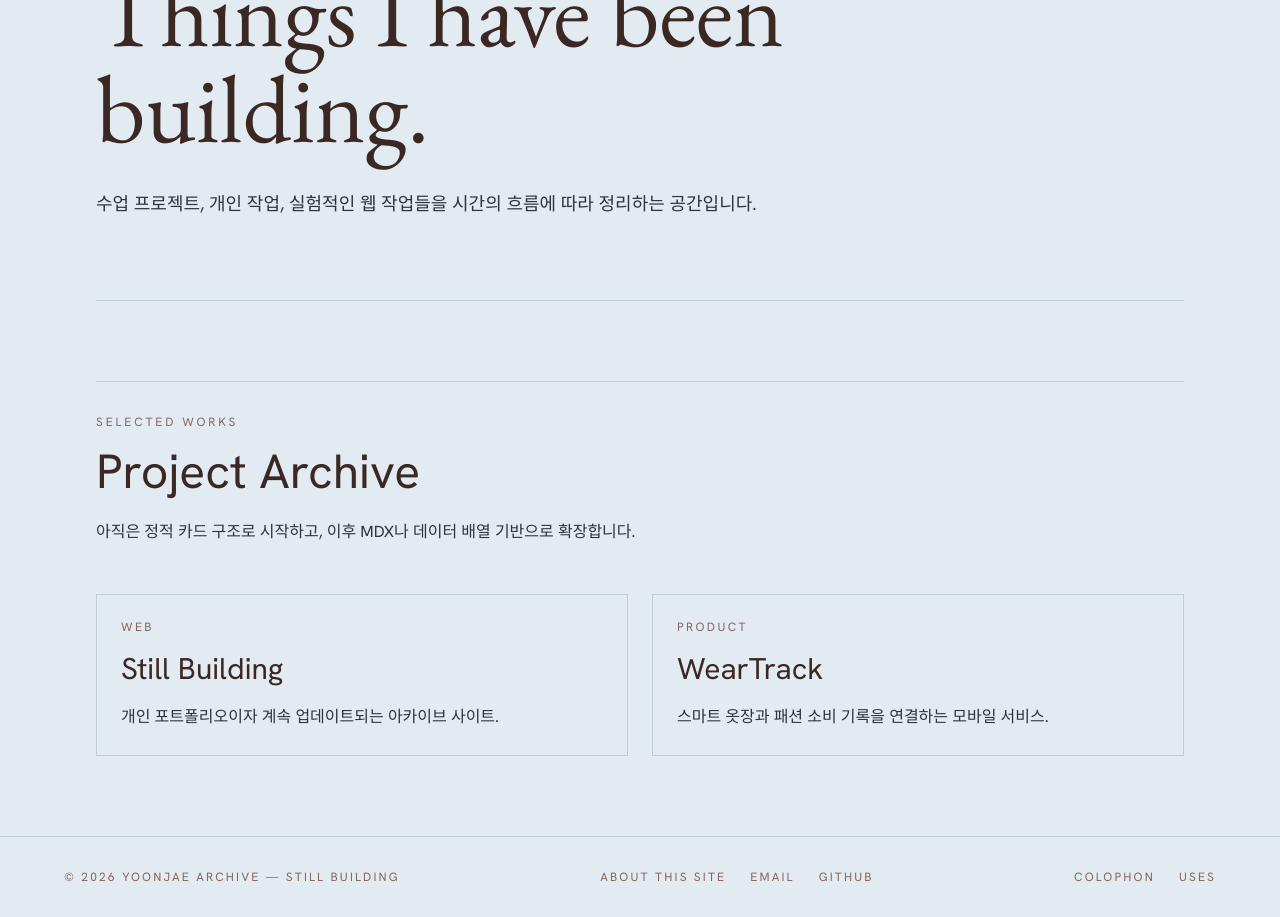
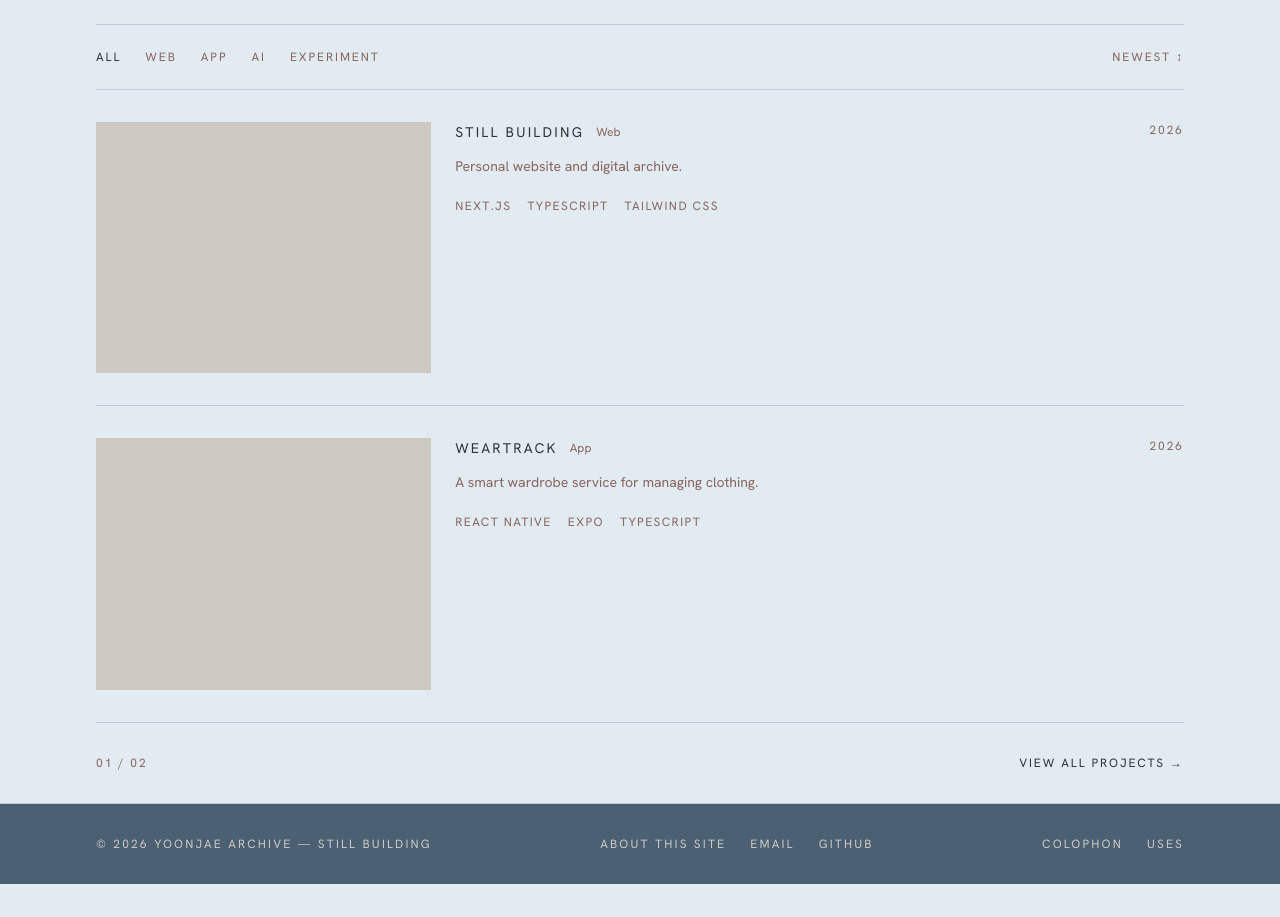
Before and after one commit to yunzaex/still-building, a Next.js app: page /projects in a window 1280 px wide. Shown: the part 200-1117 px from the top of the page. After the commit the page ends 1084 px from the top, so only its background shows below. Built offline with nearby package versions, Linux system fonts and the light colour scheme; a web font is replaced by a local one.

Commit message:
feat: projects 페이지 레이아웃 구축

```diff
--- a/app/about/page.tsx
+++ b/app/about/page.tsx
@@ -0,0 +1,7 @@
+export default function AboutPage() {
+  return (
+    <main>
+      <h1>About</h1>
+    </main>
+  );
+}
--- a/app/globals.css
+++ b/app/globals.css
@@ -10,18 +10,6 @@
   --white: #f7f7f5;
   --accent: #4c6074;
   --font-body: var(--font-body-latin), var(--font-body-korean), sans-serif;
-}
-
-@theme inline {
-  --color-background: var(--background);
-  --color-foreground: var(--foreground);
-}
-
-@media (prefers-color-scheme: dark) {
-  :root {
-    --background: #0a0a0a;
-    --foreground: #ededed;
-  }
 }
 
 @keyframes cursorBlink {
--- a/app/projects/page.tsx
+++ b/app/projects/page.tsx
@@ -1,52 +1,35 @@
+import CollectionFooter from "@/components/CollectionFooter";
 import Container from "@/components/Container";
 import PageHeader from "@/components/PageHeader";
-import SectionTitle from "@/components/SectionTitle";
-import Divider from "@/components/Divider";
+import ProjectFilterBar from "@/components/ProjectFilterBar";
+import ProjectListItem from "@/components/ProjectListItem";
+import { projects } from "@/data/projects";
 
 export default function ProjectsPage() {
   return (
-    <Container>
-      <PageHeader
-        label="Projects"
-        title="Things I have been building."
-        description="수업 프로젝트, 개인 작업, 실험적인 웹 작업들을 시간의 흐름에 따라 정리하는 공간입니다."
-      />
-
-      <Divider />
-
-      <section className="py-20">
-        <SectionTitle
-          eyebrow="Selected Works"
-          title="Project Archive"
-          description="아직은 정적 카드 구조로 시작하고, 이후 MDX나 데이터 배열 기반으로 확장합니다."
+    <main>
+      <Container>
+        <PageHeader
+          label="01 / Projects"
+          title="Things I’m building."
+          description="A collection of selected projects, experiments, and ongoing work."
         />
 
-        <div className="mt-12 grid gap-6 md:grid-cols-2">
-          <article className="border border-(--line) p-6">
-            <p className="text-xs uppercase tracking-[0.2em] text-(--brown-light)">
-              Web
-            </p>
-            <h3 className="mt-4 text-3xl text-(--brown)">
-              Still Building
-            </h3>
-            <p className="mt-4 leading-7 text-(--text)">
-              개인 포트폴리오이자 계속 업데이트되는 아카이브 사이트.
-            </p>
-          </article>
+        <ProjectFilterBar />
 
-          <article className="border border-(--line) p-6">
-            <p className="text-xs uppercase tracking-[0.2em] text-(--brown-light)">
-              Product
-            </p>
-            <h3 className="mt-4 text-3xl text-(--brown)">
-              WearTrack
-            </h3>
-            <p className="mt-4 leading-7 text-(--text)">
-              스마트 옷장과 패션 소비 기록을 연결하는 모바일 서비스.
-            </p>
-          </article>
+        <div>
+          {projects.map((project) => (
+            <ProjectListItem key={project.title} project={project} />
+          ))}
         </div>
-      </section>
-    </Container>
+
+        <CollectionFooter
+          current={1}
+          total={2}
+          href="/projects"
+          label="View all projects"
+        />
+      </Container>
+    </main>
   );
 }
--- /dev/null
+++ b/components/CollectionFooter.tsx
@@ -0,0 +1,33 @@
+import Link from "next/link";
+
+type CollectionFooterProps = {
+  current: number;
+  total: number;
+  href: string;
+  label: string;
+};
+
+export default function CollectionFooter({
+  current,
+  total,
+  href,
+  label,
+}: CollectionFooterProps) {
+  const formattedCurrent = String(current).padStart(2, "0");
+  const formattedTotal = String(total).padStart(2, "0");
+
+  return (
+    <div className="flex flex-col gap-5 py-8 sm:flex-row sm:items-center sm:justify-between">
+      <p className="text-xs tracking-[0.16em] text-(--brown-light)">
+        {formattedCurrent} / {formattedTotal}
+      </p>
+
+      <Link
+        href={href}
+        className="text-xs uppercase tracking-[0.16em] transition-colors hover:text-(--brown)"
+      >
+        {label} →
+      </Link>
+    </div>
+  );
+}
--- a/components/Footer.tsx
+++ b/components/Footer.tsx
@@ -1,27 +1,41 @@
+import Link from "next/link";
+
 import { siteConfig } from "@/config/site";
-import Link from "next/link";
 
 const footerLinks = [
   { name: "Colophon", href: "/colophon" },
   { name: "Uses", href: "/uses" },
 ];
 
+const footerTextStyle = [
+  "text-xs uppercase tracking-[0.18em]",
+  "text-(--surface)",
+  "transition-colors duration-300",
+  "hover:text-(--white)",
+].join(" ");
+
+const footerNavStyle = "flex flex-wrap items-center gap-x-6 gap-y-3";
+
 export default function Footer() {
-  const footerTextStyle =
-    "text-xs uppercase tracking-[0.18em] text-[var(--brown-light)] transition-colors hover:text-[var(--brown)]";
-
   return (
-    <footer className="border-t border-[var(--line)] px-8 py-8">
-      <div className="mx-auto flex max-w-6xl flex-col gap-6 md:flex-row md:items-end md:justify-between">
+    <footer className="border-t border-(--line) bg-(--accent)">
+      <div
+        className={[
+          "mx-auto flex max-w-6xl flex-col gap-6 px-8 py-8",
+          "md:flex-row md:items-end md:justify-between",
+        ].join(" ")}
+      >
         <p className={footerTextStyle}>{siteConfig.copyright}</p>
 
-        <nav className="flex gap-6">
+        <nav aria-label="Contact links" className={footerNavStyle}>
           <Link href="/about" className={footerTextStyle}>
             About this site
           </Link>
+
           <a href={`mailto:${siteConfig.email}`} className={footerTextStyle}>
             Email
           </a>
+
           <a
             href={siteConfig.githubUrl}
             target="_blank"
@@ -32,10 +46,10 @@ export default function Footer() {
           </a>
         </nav>
 
-        <nav className="flex gap-6">
-          {footerLinks.map((item) => (
-            <Link key={item.href} href={item.href} className={footerTextStyle}>
-              {item.name}
+        <nav aria-label="Site information" className={footerNavStyle}>
+          {footerLinks.map(({ name, href }) => (
+            <Link key={href} href={href} className={footerTextStyle}>
+              {name}
             </Link>
           ))}
         </nav>
--- /dev/null
+++ b/components/ImageFrame.tsx
@@ -0,0 +1 @@
+<div className="aspect-4/3 bg-(--surface)" />;
--- a/components/PageHeader.tsx
+++ b/components/PageHeader.tsx
@@ -10,18 +10,20 @@ export default function PageHeader({
   description,
 }: PageHeaderProps) {
   return (
-    <section className="pt-32 pb-20">
-      <p className="mb-5 text-xs uppercase tracking-[0.28em] text-(--brown-light)">
-        {label}
-      </p>
+    <header className="grid gap-8 border-b border-(--line) pb-12 md:grid-cols-[1.2fr_0.8fr] md:items-end">
+      <div>
+        <p className="mb-4 text-xs uppercase tracking-[0.2em] text-(--brown-light)">
+          {label}
+        </p>
 
-      <h1 className="font-quote max-w-4xl text-6xl leading-none text-(--brown) md:text-8xl">
-        {title}
-      </h1>
+        <h1 className="font-serif text-5xl leading-none md:text-7xl">
+          {title}
+        </h1>
+      </div>
 
-      <p className="mt-8 max-w-2xl text-lg leading-8 text-(--text)">
+      <p className="max-w-md text-sm leading-7 text-(--brown-light) md:justify-self-end">
         {description}
       </p>
-    </section>
+    </header>
   );
 }
--- /dev/null
+++ b/components/ProjectFilterBar.tsx
@@ -0,0 +1,30 @@
+import { projectCategories } from "@/data/projects";
+
+export default function ProjectFilterBar() {
+  return (
+    <div className="flex flex-col gap-6 border-b border-(--line) py-6 md:flex-row md:items-center md:justify-between">
+      <div className="flex flex-wrap gap-x-6 gap-y-3">
+        {projectCategories.map((category, index) => (
+          <button
+            key={category}
+            type="button"
+            className={
+              index === 0
+                ? "text-xs uppercase tracking-[0.16em] text-(--text)"
+                : "text-xs uppercase tracking-[0.16em] text-(--brown-light) transition-colors hover:text-(--text)"
+            }
+          >
+            {category}
+          </button>
+        ))}
+      </div>
+
+      <button
+        type="button"
+        className="self-start text-xs uppercase tracking-[0.16em] text-(--brown-light) md:self-auto"
+      >
+        Newest ↕
+      </button>
+    </div>
+  );
+}
--- /dev/null
+++ b/components/ProjectListItem.tsx
@@ -0,0 +1,44 @@
+import type { Project } from "@/data/projects";
+
+type ProjectListItemProps = {
+  project: Project;
+};
+
+export default function ProjectListItem({ project }: ProjectListItemProps) {
+  return (
+    <article className="grid gap-6 border-b border-(--line) py-8 md:grid-cols-[0.8fr_1.6fr_auto] md:items-start">
+      <div className="aspect-4/3 bg-(--surface)" />
+
+      <div>
+        <div className="mb-3 flex items-center gap-3">
+          <h2 className="text-sm uppercase tracking-[0.16em]">
+            {project.title}
+          </h2>
+
+          <span className="text-xs text-(--brown-light)">
+            {project.category}
+          </span>
+        </div>
+
+        <p className="mb-5 max-w-lg text-sm leading-6 text-(--brown-light)">
+          {project.description}
+        </p>
+
+        <ul className="flex flex-wrap gap-x-4 gap-y-2">
+          {project.tags.map((tag) => (
+            <li
+              key={tag}
+              className="text-xs uppercase tracking-[0.12em] text-(--brown-light)"
+            >
+              {tag}
+            </li>
+          ))}
+        </ul>
+      </div>
+
+      <p className="text-xs tracking-[0.16em] text-(--brown-light)">
+        {project.year}
+      </p>
+    </article>
+  );
+}
--- /dev/null
+++ b/data/projects.ts
@@ -0,0 +1,28 @@
+export type Project = {
+  title: string;
+  year: number;
+  category: string;
+  description: string;
+  tags: string[];
+  image?: string;
+  href?: string;
+};
+
+export const projects: Project[] = [
+  {
+    title: "STILL BUILDING",
+    year: 2026,
+    category: "Web",
+    description: "Personal website and digital archive.",
+    tags: ["Next.js", "TypeScript", "Tailwind CSS"],
+  },
+  {
+    title: "WEARTRACK",
+    year: 2026,
+    category: "App",
+    description: "A smart wardrobe service for managing clothing.",
+    tags: ["React Native", "Expo", "TypeScript"],
+  },
+];
+
+export const projectCategories = ["All", "Web", "App", "AI", "Experiment"];
```
Also changed, not shown: 2 other files (tests, documents, lock files or other folders).
